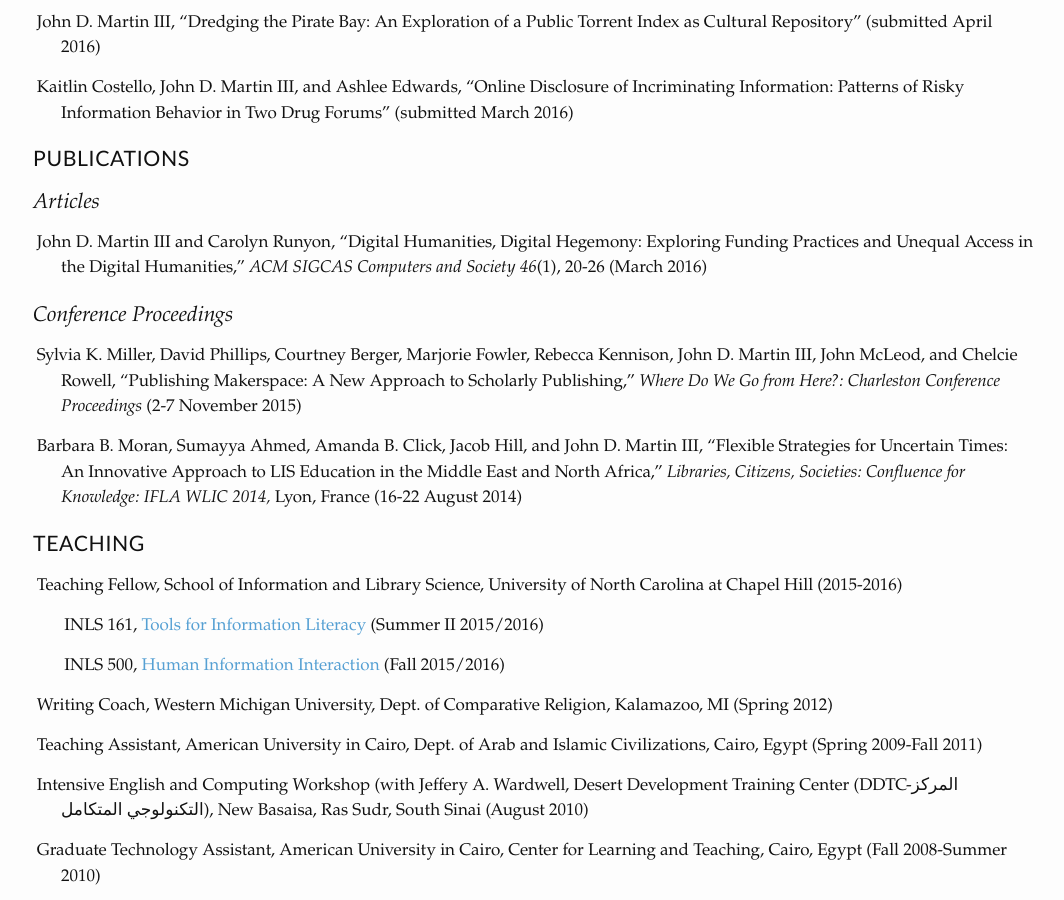
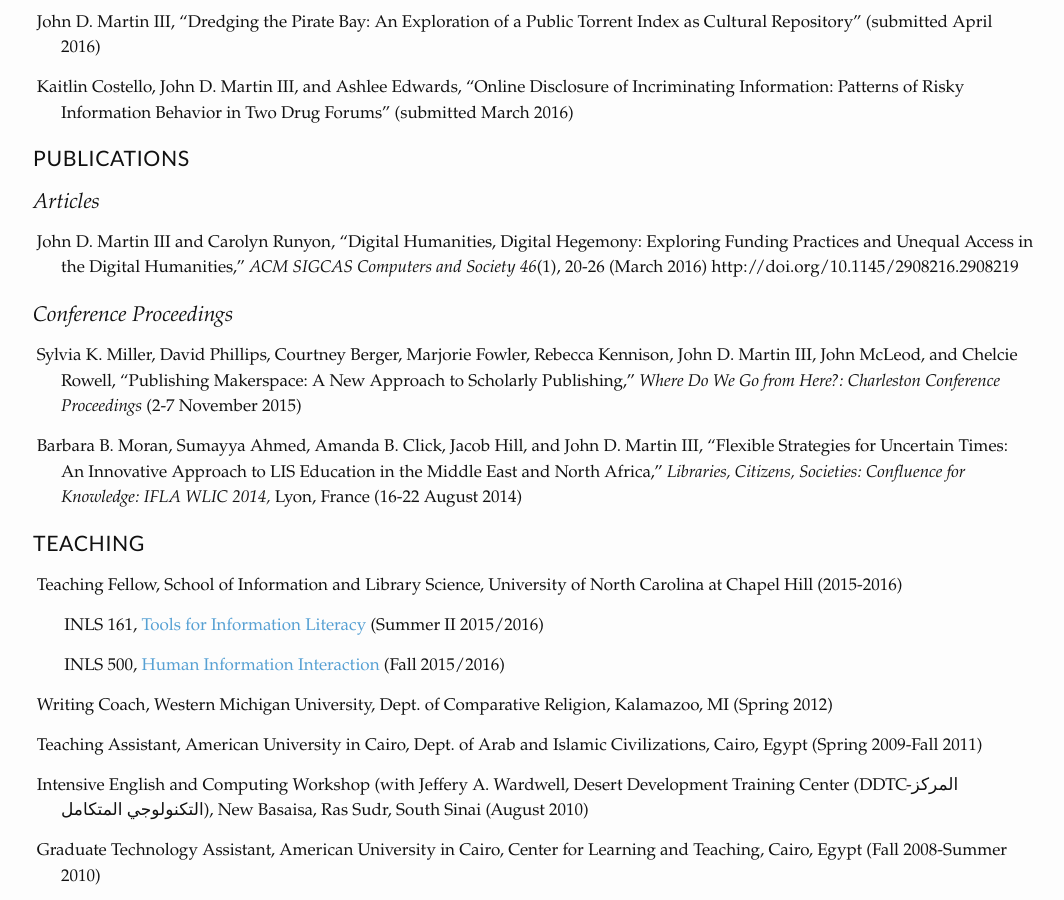
Before and after one commit to jdmar3/jdmar3.github.io, a Jekyll site: the page built from cv/index.md, in a window 1280 px wide and 900 px high, scrolled down 1199 px. Shown: the whole window, without its empty margins (47-1111 px from the left). Built offline with Jekyll 4.4.1, drawn with Linux system fonts in a browser that asks for light colours; Markdown is read by kramdown in place of the engine named in the settings; some of the changed lines change nothing that is shown.

Commit message:
update CV

```diff
--- a/cv/index.md
+++ b/cv/index.md
@@ -53,7 +53,7 @@ PhD student in the School of Information and Library Science at the University o
 
 ## Articles
 
-- John D. Martin III and Carolyn Runyon, "Digital Humanities, Digital Hegemony: Exploring Funding Practices and Unequal Access in the Digital Humanities," *ACM SIGCAS Computers and Society 46*(1), 20-26 (March 2016)
+- John D. Martin III and Carolyn Runyon, "Digital Humanities, Digital Hegemony: Exploring Funding Practices and Unequal Access in the Digital Humanities," *ACM SIGCAS Computers and Society 46*(1), 20-26 (March 2016) http://doi.org/10.1145/2908216.2908219
 
 ## Conference Proceedings
 
```
